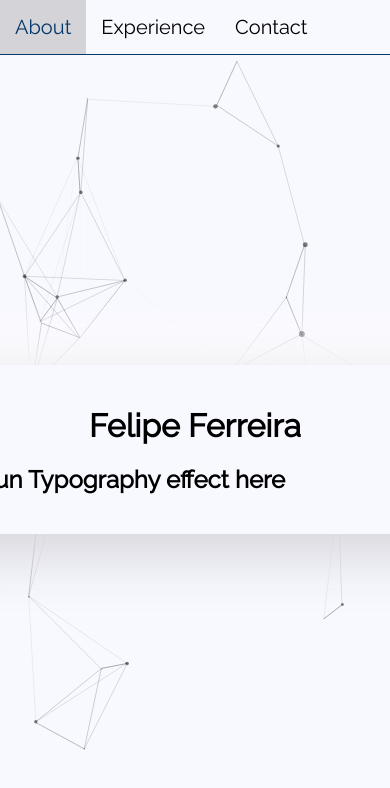
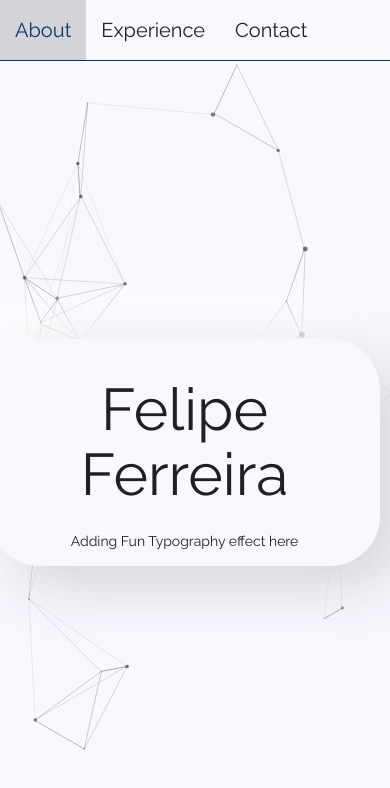
Before and after one commit to UncleFifi/UncleFifi, a React app: page /#/ in a window 390 px wide. Shown: the top 788 px of the page. Built offline with nearby package versions, Linux system fonts and the light colour scheme.

Commit message:
responsiveness

```diff
--- a/package.json
+++ b/package.json
@@ -44,6 +44,7 @@
     "chart.js": "^2.9.4",
     "immutable": "^4.0.0-rc.12",
     "lodash": "^4.17.20",
+    "materialize-css": "^1.0.0-rc.2",
     "react": "^17.0.1",
     "react-dom": "^17.0.1",
     "react-redux": "^7.2.2",
--- a/src/App.tsx
+++ b/src/App.tsx
@@ -5,10 +5,7 @@ import { Navigation } from "./Components/Navigation";
 
 // Page Imports
 import { HomePage } from './Pages/index.Page'
-// import { Count } from "./Pages/Count/Count.Page";
-// import { Login } from "./Pages/Login/Login.Page";
-// import { Modals } from './Pages/Modals/Modals.Page'
-// import { ModalManager } from './Components/Modal/Modal.Manager'
+import { Amortization } from './Pages/Amortization.Page'
 
 const centeredStyle: React.CSSProperties = {
   justifyContent: "center",
@@ -17,17 +14,17 @@ const centeredStyle: React.CSSProperties = {
 
 export const App: FC = () => {
 
-  console.log(process.env.SERVER_HOST)
-
   return (
     <Router>
-      {/* <ModalManager/> */}
       <Switch>
         <Route exact path="/">
           <Navigation>
             <HomePage />
           </Navigation>
         </Route>
+        <Route exact path="/Amortization">
+          <Amortization/>
+        </Route>
       </Switch>
     </Router>
   )
--- /dev/null
+++ b/src/Pages/Amortization.Page.tsx
@@ -0,0 +1,10 @@
+import React, { FC } from 'react'
+
+
+export const Amortization:FC = () => {
+    return (<div className="flex-center flexed full-dim">
+        <h1>
+          Amortization Page
+        </h1>
+    </div>)
+}
--- a/src/Pages/index.Page.tsx
+++ b/src/Pages/index.Page.tsx
@@ -69,21 +69,24 @@ export const HomePage:FC = ({}) => {
         })
     }
 
+    const wrapClassName = "flexed flex-vertical-center col title full-dim row"
+    const cardClassName = "col contact-wrapper l6 offset-l3 offset-s0 s12"
+
 
     return <div id="scrollElement" ref={scrollElement} className="col flexed stretched" style={{position:"relative", overflow: 'auto'}}>
             <div className="background full-dim stretched" id="particles-js" style={{position:"absolute"}}></div>
             <div className="full-dim">
 
-                <div ref={part1} id="intro" className="flexed flex-center col title full-dim">
-                    <div className="contact-wrapper">
-                        <h1 className="centered-text">Felipe Ferreira</h1>
-                        <h2>Adding Fun Typography effect here</h2>
+                <div ref={part1} id="intro" className={wrapClassName}>
+                    <div className={cardClassName}>
+                        <h1 className="center">Felipe Ferreira</h1>
+                        <p className="center">Adding Fun Typography effect here</p>
                     </div>
                 </div>
 
 
-                <div ref={part2} id="experience" className="flexed flex-center col title full-dim">
-                    <div className="contact-wrapper">
+                <div ref={part2} id="experience" className={wrapClassName}>
+                    <div className={cardClassName}>
                         <h1 className="centered-text">Experience</h1>
                         <div className="skills-section">
                             {expericeTech.map(tech => <div className="centered-text" key={tech}>{tech}</div>)}
@@ -92,8 +95,8 @@ export const HomePage:FC = ({}) => {
                     </div>
                 </div>
 
-                <div ref={part3} id="contact" className="flexed flex-center col title full-dim">
-                    <div className="contact-wrapper">
+                <div ref={part3} id="contact" className={wrapClassName}>
+                    <div className={cardClassName}>
                         <h1 className="centered-text">Let me know youre interested</h1>
                         <div className="fields">
                             <div className="field-wrap flexed">
@@ -104,6 +107,9 @@ export const HomePage:FC = ({}) => {
                             <div className="field-wrap flexed">
                                 <textarea placeholder="Write your message here" cols={2} className="stretched"></textarea>
                             </div>
+
+                            <a className="waves-effect waves-light btn"><i className="material-icons right">cloud</i>button</a>
+
                         </div>
                     </div>
                 </div>
--- a/src/index.html
+++ b/src/index.html
@@ -10,6 +10,14 @@
     <!-- particlesJS import -->
     <script src="https://cdn.jsdelivr.net/particles.js/2.0.0/particles.min.js"></script>
 
+
+    <!-- Compiled and minified CSS -->
+    <link rel="stylesheet" href="https://cdnjs.cloudflare.com/ajax/libs/materialize/1.0.0/css/materialize.min.css">
+
+    <!-- Compiled and minified JavaScript -->
+    <script src="https://cdnjs.cloudflare.com/ajax/libs/materialize/1.0.0/js/materialize.min.js"></script>
+
+
 </head>
 <body>
 
--- a/src/styles/darkMode.scss
+++ b/src/styles/darkMode.scss
@@ -32,7 +32,6 @@
 
     .contact-wrapper{
         background: #0a3b6d;
-        width:750px;
         padding: 60px 35px 35px 35px;
         border-radius: 40px;
         box-shadow: 13px 13px 20px #04305b, -13px -13px 20px #06407b;
--- a/src/styles/flex.scss
+++ b/src/styles/flex.scss
@@ -8,6 +8,9 @@
     }
     &>.stretched {
         flex: 1;
+    }
+    &.flex-vertical-center {
+        justify-content: center;
     }
     &.flex-center {
         justify-content: center;
```
Also changed, not shown: 1 other file (tests, documents, lock files or other folders).
